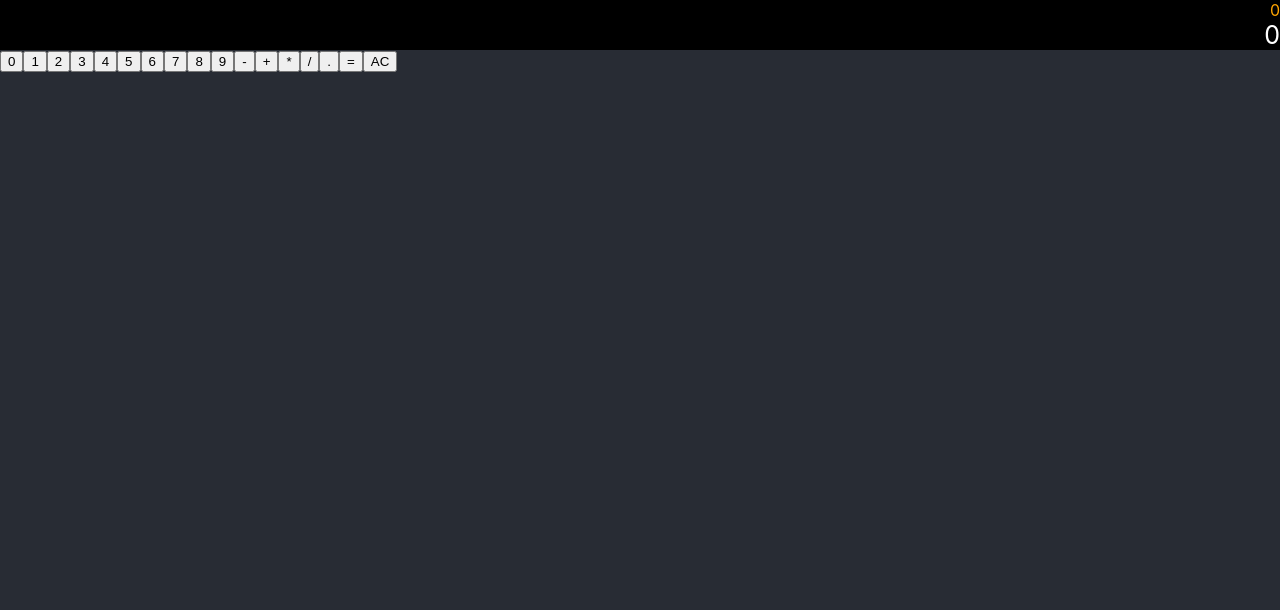
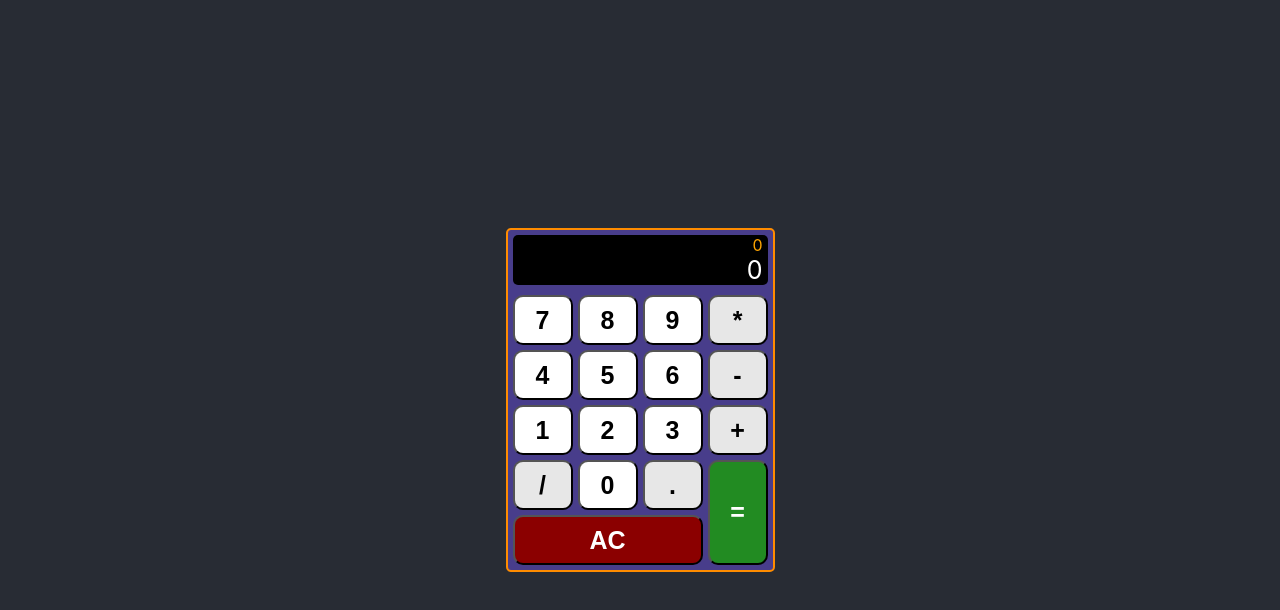
Before and after one commit to carmona44/javascript-calculator, a React (Create React App) app: page / in a window 1280 px wide. Shown: the top 610 px of the page. Built offline with nearby package versions, Linux system fonts and the light colour scheme.

Commit message:
Aplicado estilo

```diff
--- a/src/App.css
+++ b/src/App.css
@@ -1,19 +1,65 @@
 .App {
   background-color: #282c34;
   min-height: 100vh;
+  display: flex;
+  align-items: center;
+  justify-content: center;
+}
+
+#calculadora{
+  border: 2px solid darkorange;
+  border-radius: 5px;
+  padding: 5px;
+  background-color: darkslateblue;
 }
 
 #display{
   background-color: black;
   text-align: right;
+  margin-bottom: 10px;
+  border-radius: 5px;
+}
+
+#botones{
+  display: grid;
+  grid-template-columns: 1fr 1fr 1fr 1fr;
+  grid-gap: 5px;
 }
 
 #cadena{
   color: orange;
   margin: 0px;
+  padding-right: 5px;
 }
 
 #resultado{
   color: white;
   font-size: 25px;
+  padding-right: 5px;
 }
+
+button{
+  min-height: 50px;
+  min-width: 60px;
+  font-weight: bold;
+  font-size: 25px;
+  border-radius: 10px;
+  background-color: white;
+}
+
+.botonIgual{
+  grid-column: 4 / 5;
+  grid-row: 4 / 6;
+  color: white;
+  background-color: forestgreen;
+}
+
+.botonLimpiar{
+  grid-column: 1 / 4;
+  color: white;
+  background-color: darkred;
+}
+
+.botonOperacion{
+  background-color: #e7e7e7;
+}
--- a/src/App.js
+++ b/src/App.js
@@ -11,23 +11,23 @@ class App extends Component {
       resultado: '0', // Muestra el valor actual y el resultado final
       fin: false, // Indica si ya se ha realizado una operación completa(true) o aún esta en proceso(false)
       botones: [
-        {texto:"0", accion: this.addNumero},
+        {texto:"7", accion: this.addNumero},
+        {texto:"8", accion: this.addNumero},
+        {texto:"9", accion: this.addNumero},
+        {texto:"*", accion: this.operacion, clase: "botonOperacion"},
+        {texto:"4", accion: this.addNumero},
+        {texto:"5", accion: this.addNumero},
+        {texto:"6", accion: this.addNumero},
+        {texto:"-", accion: this.operacion, clase: "botonOperacion"},
         {texto:"1", accion: this.addNumero},
         {texto:"2", accion: this.addNumero},
         {texto:"3", accion: this.addNumero},
-        {texto:"4", accion: this.addNumero},
-        {texto:"5", accion: this.addNumero},
-        {texto:"6", accion: this.addNumero},
-        {texto:"7", accion: this.addNumero},
-        {texto:"8", accion: this.addNumero},
-        {texto:"9", accion: this.addNumero},
-        {texto:"-", accion: this.operacion},
-        {texto:"+", accion: this.operacion},
-        {texto:"*", accion: this.operacion},
-        {texto:"/", accion: this.operacion},
-        {texto:".", accion: this.operacion},
-        {texto:"=", accion: this.igual},
-        {texto:"AC", accion: this.limpiar}
+        {texto:"+", accion: this.operacion, clase: "botonOperacion"},
+        {texto:"/", accion: this.operacion, clase: "botonOperacion"},
+        {texto:"0", accion: this.addNumero},
+        {texto:".", accion: this.operacion, clase: "botonOperacion"},
+        {texto:"=", accion: this.igual, clase: "botonIgual"},
+        {texto:"AC", accion: this.limpiar, clase: "botonLimpiar"}
       ]
     };
 
@@ -131,7 +131,7 @@ class App extends Component {
           </div>
           <div id="botones">
             {
-                this.state.botones.map(b => <Boton key={b.texto} texto={b.texto} accion={b.accion.bind(this)}/>)
+                this.state.botones.map(b => <Boton key={b.texto} clase={b.clase} texto={b.texto} accion={b.accion.bind(this)}/>)
             }
           </div>
         </div>
@@ -145,12 +145,13 @@ class Boton extends Component {
     super(props);
     this.state = {
       texto: props.texto,
-      accion: props.accion
+      accion: props.accion,
+      clase: props.clase
     }
   }
   render(){
     return (
-        <button onClick={this.state.accion} value={this.state.texto}>{this.state.texto}</button>
+        <button onClick={this.state.accion} className={this.state.clase} value={this.state.texto}>{this.state.texto}</button>
     );
   }
 }
```
